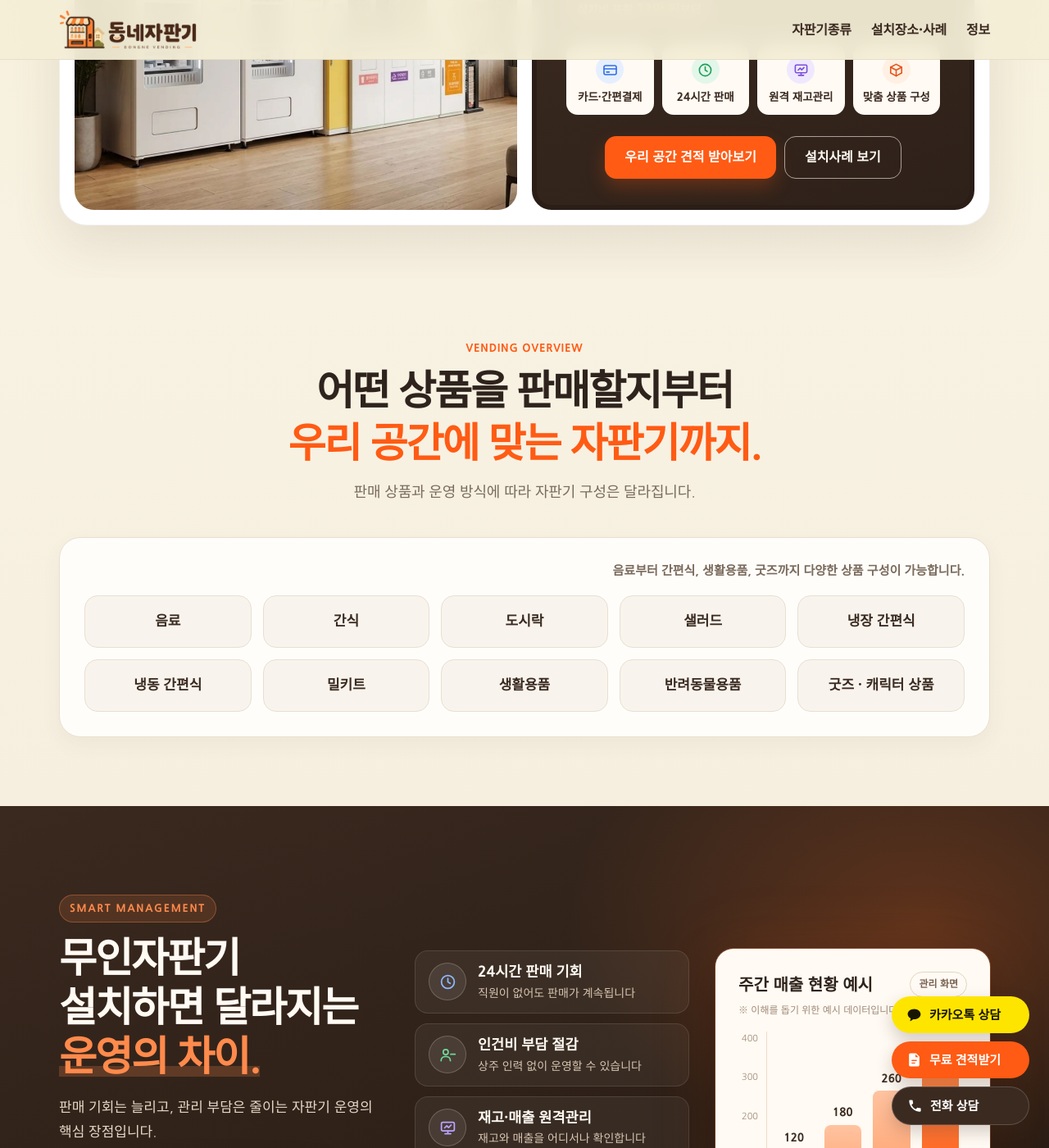
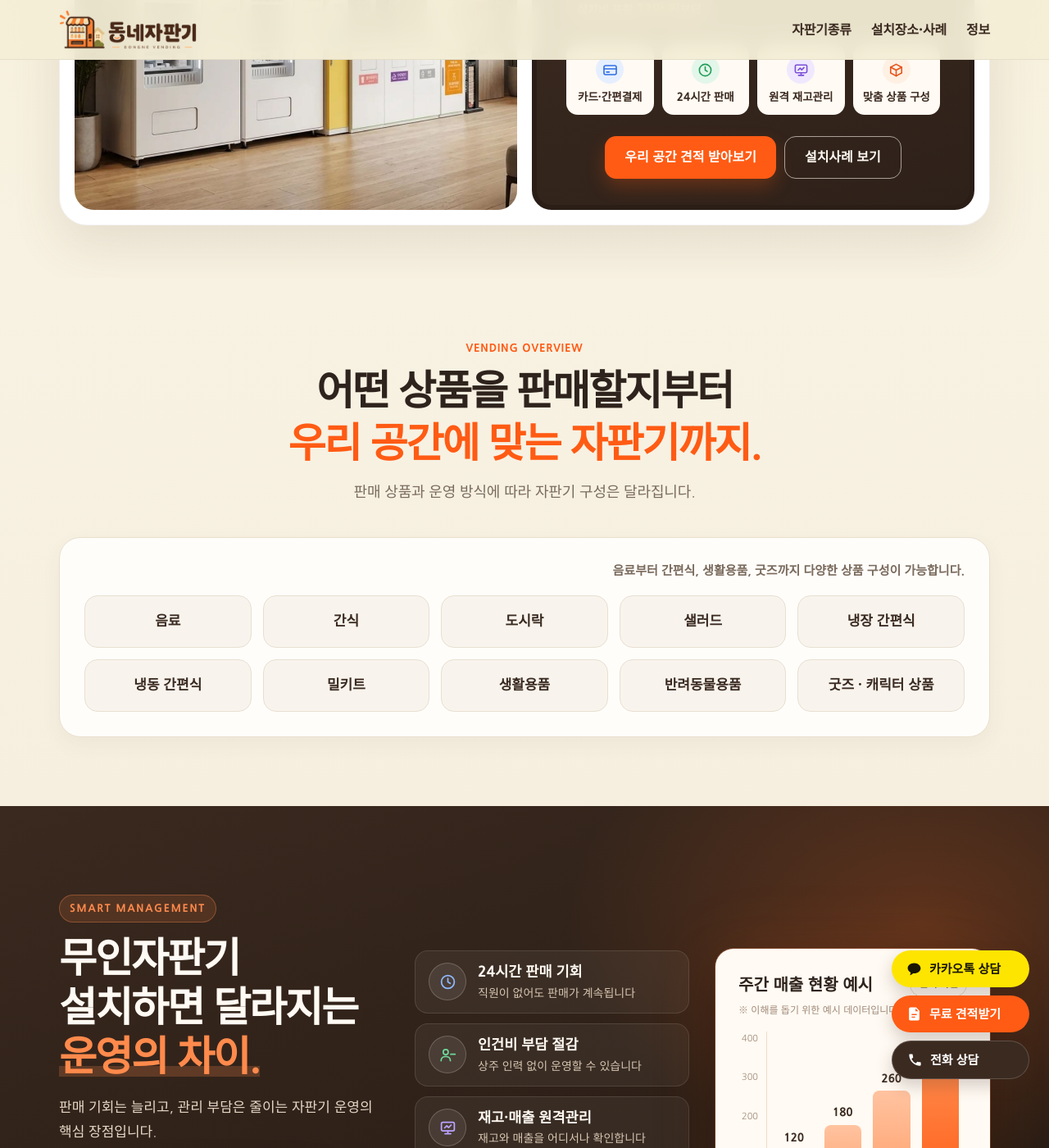
Before and after one commit to dkfmaqqhh-cyber/dongne-vending, a Jekyll site: the page built from index.html, in a window 1280 px wide and 1400 px high, scrolled down 399 px. Shown: the whole window at 82% size. Built offline with Jekyll 4.4.1, drawn with Linux system fonts in a browser that asks for light colours.

```diff
--- a/_includes/float-cta.html
+++ b/_includes/float-cta.html
@@ -2,7 +2,7 @@
 <style>
 .fcta{display:none}
 @media (min-width:{{ include.min | default: 901 }}px){
-.fcta{display:flex;flex-direction:column;align-items:stretch;gap:10px;position:fixed;right:24px;bottom:28px;z-index:70}
+.fcta{display:flex;flex-direction:column;align-items:stretch;gap:10px;position:fixed;right:24px;bottom:84px;z-index:70}
 .fcta a{display:flex;align-items:center;gap:9px;min-width:168px;box-sizing:border-box;padding:13px 22px 13px 18px;border-radius:999px;font:800 15px/1 'Nanum Gothic',sans-serif;text-decoration:none;box-shadow:0 8px 20px rgba(59,42,32,.22);transition:transform .15s,box-shadow .15s}
 .fcta a:hover{transform:translateY(-2px);box-shadow:0 12px 26px rgba(59,42,32,.28)}
 .fcta svg{width:19px;height:19px;flex:none}
```
Also changed, not shown: CLAUDE.md (+1 -0 lines).
